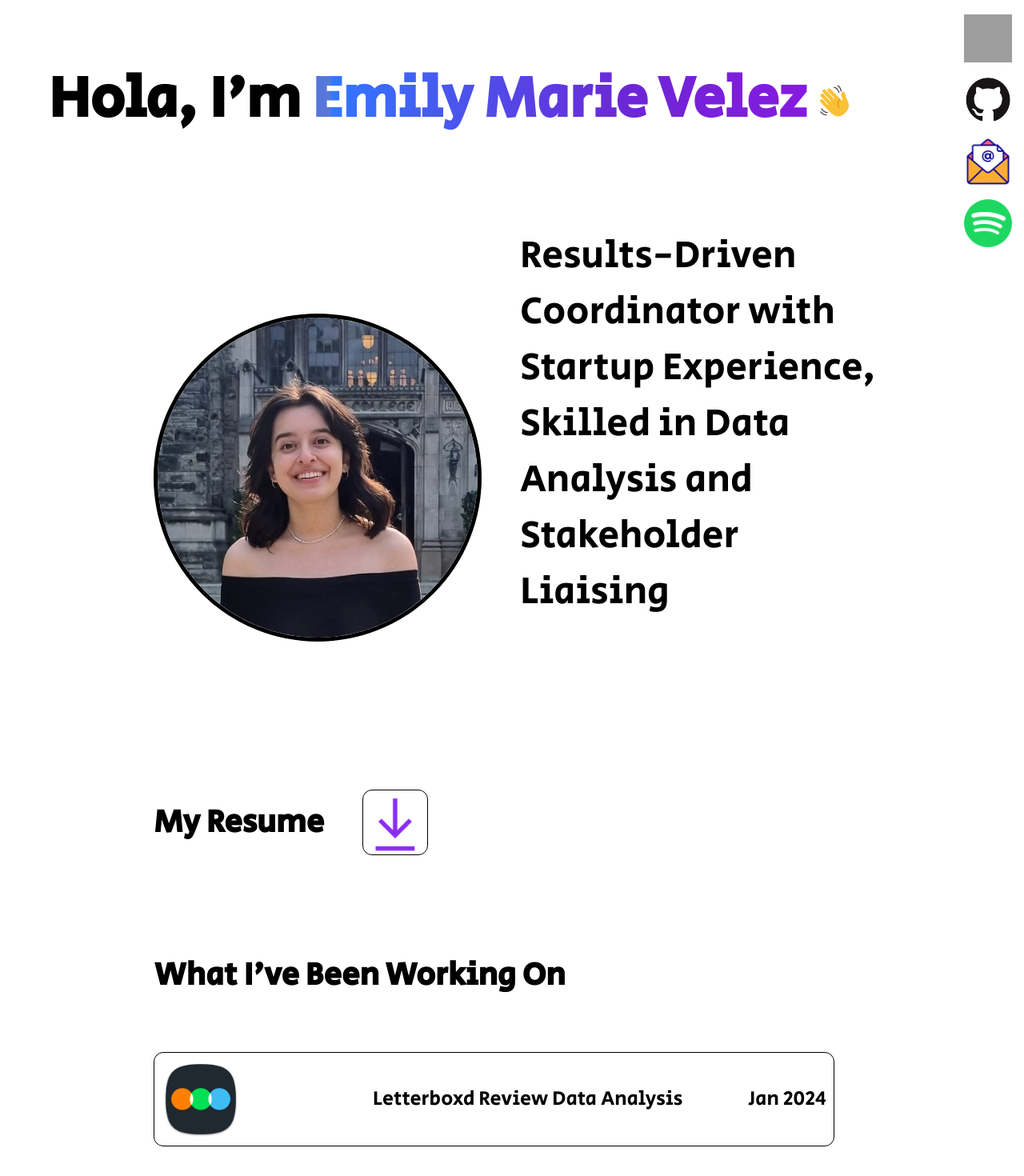
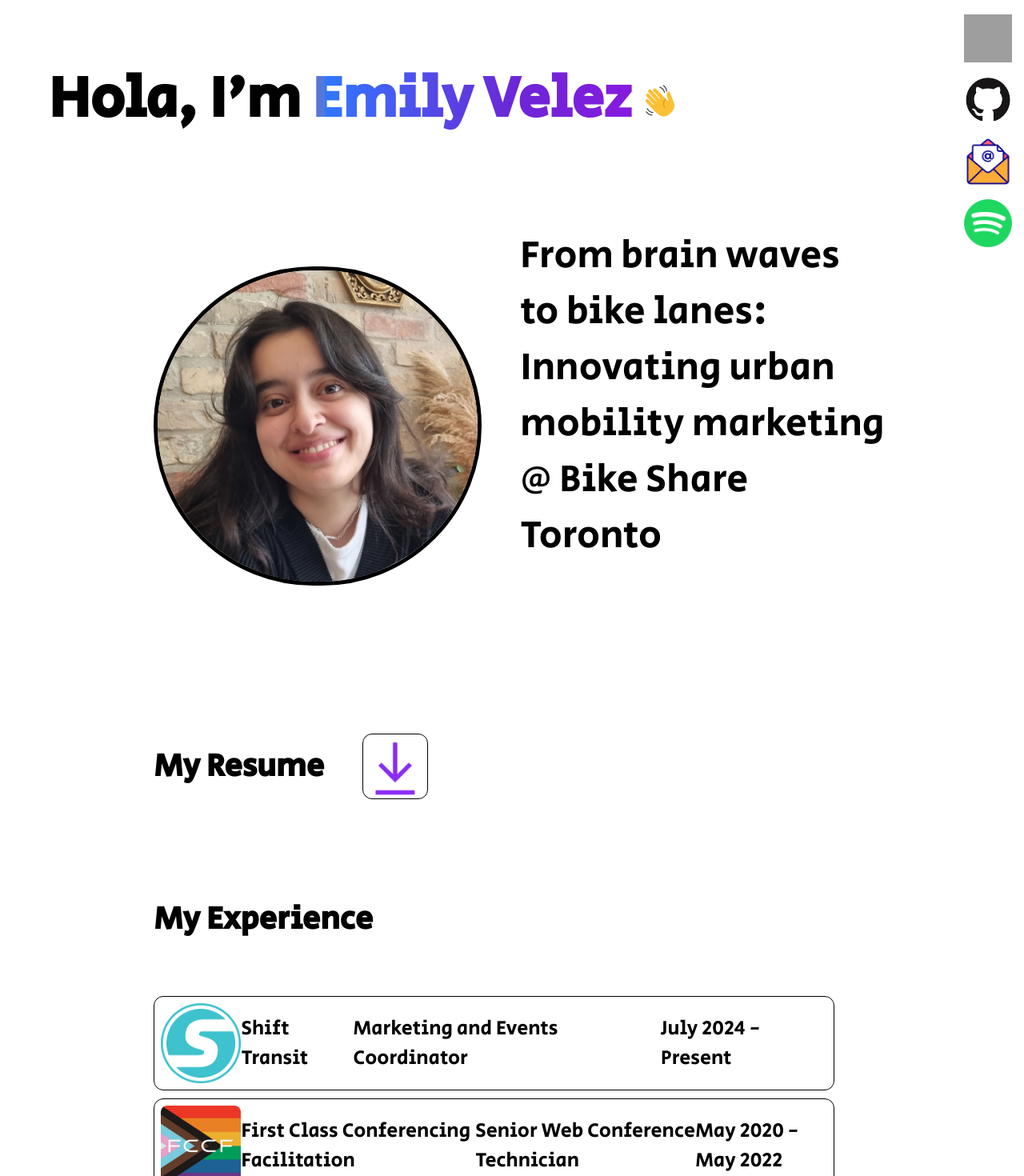
Before and after one commit to emilyvelez/emilyvelez.github.io, a React (Create React App) app: page / in a window 1280 px wide. Shown: the top 1470 px of the page at 80% size. Built offline with nearby package versions, Linux system fonts and the light colour scheme; grey boxes are pictures that could not be loaded.

Commit message:
Updated w/ new job + minor changes in layout

```diff
--- a/public/index.html
+++ b/public/index.html
@@ -24,7 +24,7 @@
       work correctly both with client-side routing and a non-root public URL.
       Learn how to configure a non-root public URL by running `npm run build`.
     -->
-    <title>EMV</title>
+    <title>Em's Portfolio</title>
   </head>
   <body>
     <noscript>You need to enable JavaScript to run this app.</noscript>
--- a/src/components/about.js
+++ b/src/components/about.js
@@ -7,7 +7,7 @@ function About(props) {
         <div className="about">
             <div><img src={prof_pic} alt="profile pic"/></div>
             <div className="about-content">
-            Results-Driven Coordinator with Startup Experience, Skilled in Data Analysis and Stakeholder Liaising
+            From brain waves to bike lanes: Innovating urban mobility marketing @ Bike Share Toronto
             </div>
         </div>
     )
--- a/src/components/mainProfile.js
+++ b/src/components/mainProfile.js
@@ -7,6 +7,7 @@ import About from './about';
 // import netflix from '../images/netflix.png';
 import brainstation from '../images/brainstation.webp';
 import fccf from '../images/fccf.png';
+import shift from '../images/shiftlogo.png';
 import download from '../images/download.png';
 import letterboxd from '../images/letterboxd.png';
 import hand from '../images/hand.png';
@@ -14,6 +15,19 @@ import './about.css';
 
 function MainProfile(props) {
     let experiences = [
+        {
+            school_company_name: "Shift Transit",
+            img_src: shift,
+            title_position: "Marketing and Events Coordinator",
+            location: "Toronto, ON",
+            start_date: "July 2024",
+            end_date: "Present",
+            points: [
+                "MORE TO COME SOON...",
+                //"Proactively identified and resolved technical issues, showcasing independent problem-solving abilities without needing explicit instructions",
+               // "Demonstrated strong verbal and written communication skills, ensuring clear and effective communication with clients during online meetings, legal hearings, webinars, and other virtual events"
+            ],
+        },
         {
             school_company_name: "First Class Conferencing Facilitation",
             img_src: fccf,
@@ -89,7 +103,7 @@ function MainProfile(props) {
 
     return (
         <div className="outer-div">
-            <h2>Hola, I'm <span className="highlight">Emily Marie Velez</span>  <img src={hand} alt="hand"/></h2>
+            <h2>Hola, I'm <span className="highlight">Emily Velez</span>  <img src={hand} alt="hand"/></h2>
             <About/>
             <div className="resume">
                 <div>
@@ -101,8 +115,8 @@ function MainProfile(props) {
                     </a>
                 </div>
             </div>
+            <Section title="My Experience" data={experiences}/>
             <Section title="What I've Been Working On" data={projects}/>
-            <Section title="My Experiences" data={experiences}/>
             <Section title="My Background" data={education}/>
 
         </div>
```
Also changed, not shown: src/images/prof_pic.png, src/images/shiftlogo.png (added).
